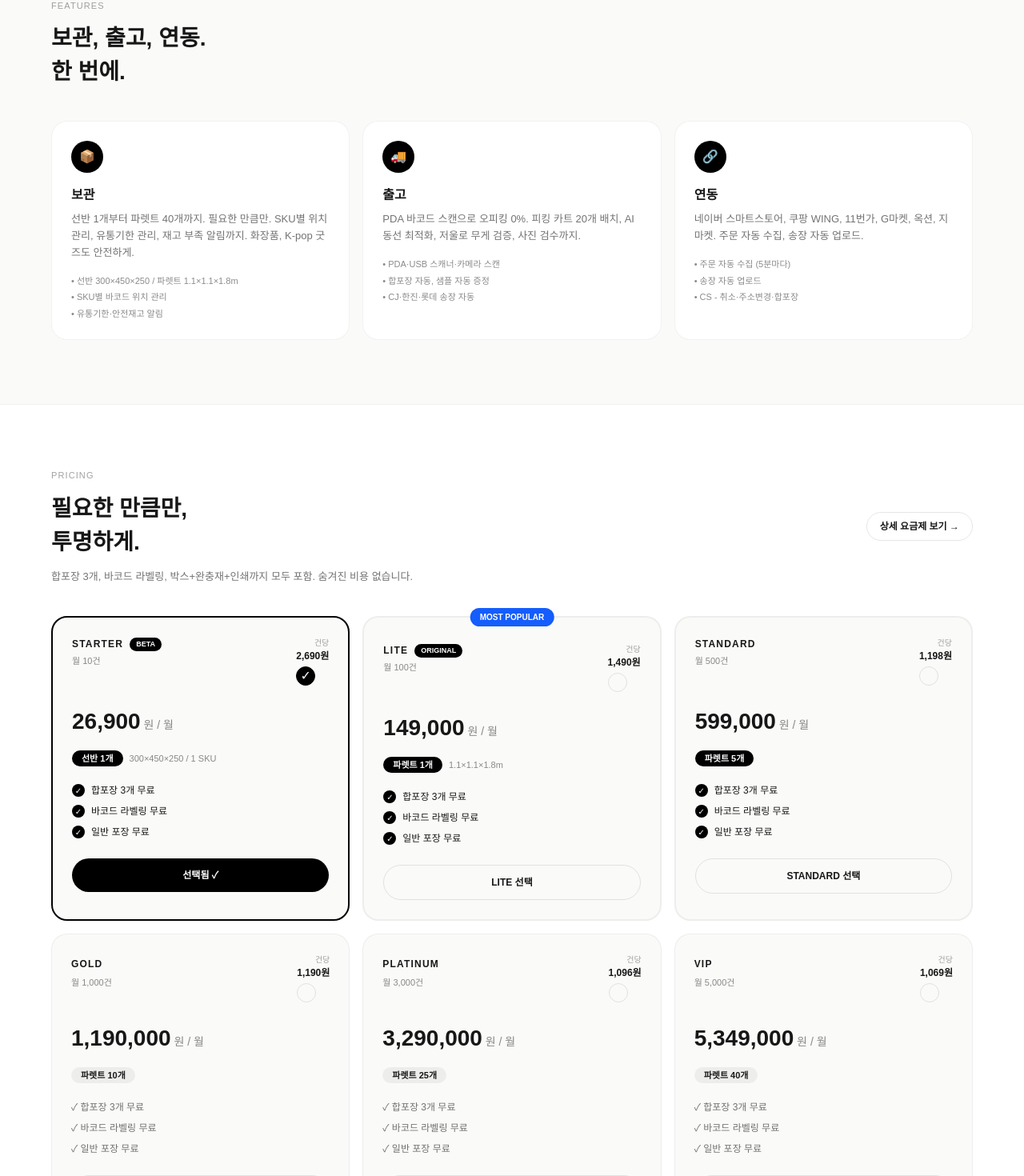
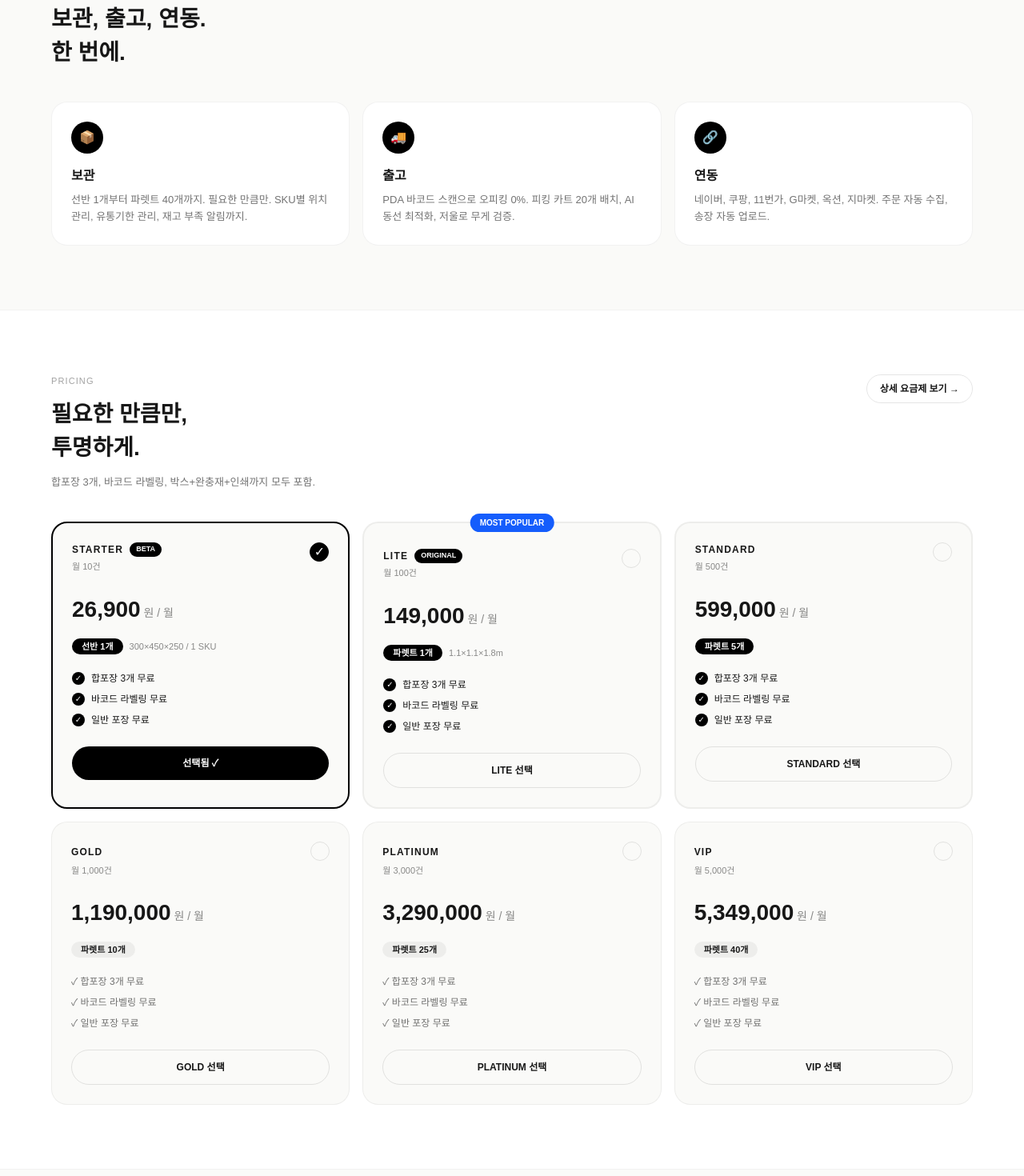
Before and after one commit to hanman19/flex-center, a Next.js app: page / in a window 1280 px wide. Shown: the part 920-2390 px from the top of the page at 80% size. Built offline with nearby package versions, Linux system fonts and the light colour scheme.

Commit message:
remove per-order price from homepage

```diff
--- a/src/app/page.tsx
+++ b/src/app/page.tsx
@@ -3,17 +3,17 @@ import { useState } from "react";
 import Link from "next/link";
 
 const PLANS = [
-  { id: "STARTER", name: "STARTER", quota: "월 10건", price: "26,900", per: "2,690원", over: "1,600원", range: "11-100건", switchText: "87건부터 LITE가 더 저렴", storage: "선반 1개", size: "300×450×250 / 1 SKU", badge: "BETA" },
-  { id: "LITE", name: "LITE", quota: "월 100건", price: "149,000", per: "1,490원", over: "1,400원", range: "101-500건", switchText: "421건부터 STANDARD가 더 저렴", storage: "파렛트 1개", size: "1.1×1.1×1.8m", badge: "ORIGINAL", popular: true },
-  { id: "STANDARD", name: "STANDARD", quota: "월 500건", price: "599,000", per: "1,198원", over: "1,200원", range: "501-1000건", switchText: "993건부터 GOLD가 더 저렴", storage: "파렛트 5개", size: "" },
-  { id: "GOLD", name: "GOLD", quota: "월 1,000건", price: "1,190,000", per: "1,190원", over: "1,150원", range: "1001-3000건", switchText: "2,826건부터 PLATINUM이 더 저렴", storage: "파렛트 10개", size: "" },
-  { id: "PLATINUM", name: "PLATINUM", quota: "월 3,000건", price: "3,290,000", per: "1,096원", over: "1,100원", range: "3001-5000건", switchText: "4,871건부터 VIP가 더 저렴", storage: "파렛트 25개", size: "" },
-  { id: "VIP", name: "VIP", quota: "월 5,000건", price: "5,349,000", per: "1,069원", over: "1,050원", range: "5001건~", switchText: "대량 협의·규모 경제", storage: "파렛트 40개", size: "" },
+  { id: "STARTER", name: "STARTER", quota: "월 10건", price: "26,900", over: "1,600원", range: "11-100건", switchText: "87건부터 LITE가 더 저렴", storage: "선반 1개", size: "300×450×250 / 1 SKU", badge: "BETA" },
+  { id: "LITE", name: "LITE", quota: "월 100건", price: "149,000", over: "1,400원", range: "101-500건", switchText: "421건부터 STANDARD가 더 저렴", storage: "파렛트 1개", size: "1.1×1.1×1.8m", badge: "ORIGINAL", popular: true },
+  { id: "STANDARD", name: "STANDARD", quota: "월 500건", price: "599,000", over: "1,200원", range: "501-1000건", switchText: "993건부터 GOLD가 더 저렴", storage: "파렛트 5개", size: "" },
+  { id: "GOLD", name: "GOLD", quota: "월 1,000건", price: "1,190,000", over: "1,150원", range: "1001-3000건", switchText: "2,826건부터 PLATINUM이 더 저렴", storage: "파렛트 10개", size: "" },
+  { id: "PLATINUM", name: "PLATINUM", quota: "월 3,000건", price: "3,290,000", over: "1,100원", range: "3001-5000건", switchText: "4,871건부터 VIP가 더 저렴", storage: "파렛트 25개", size: "" },
+  { id: "VIP", name: "VIP", quota: "월 5,000건", price: "5,349,000", over: "1,050원", range: "5001건~", switchText: "대량 협의·규모 경제", storage: "파렛트 40개", size: "" },
 ];
 
-export default function HomePageFull() {
+export default function HomePage() {
   const [selected, setSelected] = useState("STARTER");
-  const [showPricingDetail, setShowPricingDetail] = useState(false);
+  const [showDetail, setShowDetail] = useState(false);
 
   return (
     <div className="min-h-screen bg-[#fafaf8]">
@@ -31,15 +31,15 @@ export default function HomePageFull() {
       </header>
 
       <main>
-        {/* HERO - 기존 내용 복구! */}
+        {/* HERO */}
         <section className="max-w-[1200px] mx-auto px-6 py-20">
           <div className="flex items-center gap-2 text-[11px] opacity-60"><span className="w-2 h-2 bg-green-500 rounded-full animate-pulse"></span>BETA · 김포 물류센터에서 직접 운영 · 실제 발송 데이터 기반</div>
           <h1 className="mt-6 text-[48px] font-black leading-[0.9] tracking-[-0.04em]">필요한 만큼만,<br/>투명하게.<br/><span className="opacity-20">FLEX CENTER.</span></h1>
-          <p className="mt-6 text-[15px] opacity-60 max-w-[520px] leading-[1.6]">FLEX CENTER는 김포에 위치한 마이크로 풀필먼트 서비스입니다. 보관, 출고, 플랫폼 연동을 하나로. 합포장 3개, 바코드 라벨링, 박스+완충재+인쇄까지 모두 포함. 숨겨진 비용 없습니다.</p>
+          <p className="mt-6 text-[15px] opacity-60 max-w-[520px] leading-[1.6]">FLEX CENTER는 김포에 위치한 마이크로 풀필먼트 서비스입니다. 보관, 출고, 플랫폼 연동을 하나로. 합포장 3개, 바코드 라벨링, 박스+완충재+인쇄까지 모두 포함.</p>
           <div className="mt-8 flex gap-3"><Link href="/onboarding" className="bg-black text-white px-6 py-3 rounded-full font-bold text-[13px]">무료로 시작하기 →</Link><a href="#pricing" className="border border-black/10 px-6 py-3 rounded-full font-bold text-[13px]">요금제 보기</a></div>
         </section>
 
-        {/* COMPANY INTRO - 기존 내용! */}
+        {/* ABOUT */}
         <section className="bg-white border-y border-black/5">
           <div className="max-w-[1200px] mx-auto px-6 py-16 grid md:grid-cols-3 gap-8">
             <div><p className="text-[11px] opacity-40 tracking-widest">ABOUT US</p><p className="mt-3 text-[20px] font-bold leading-tight">김포센터에서<br/>직접 운영하는<br/>풀필먼트</p></div>
@@ -47,27 +47,27 @@ export default function HomePageFull() {
           </div>
         </section>
 
-        {/* 3 FEATURES - 기존 내용! */}
+        {/* FEATURES */}
         <section id="features" className="max-w-[1200px] mx-auto px-6 py-20">
           <p className="text-[11px] opacity-40 tracking-widest">FEATURES</p>
           <h2 className="mt-3 text-[28px] font-black">보관, 출고, 연동.<br/>한 번에.</h2>
           <div className="mt-10 grid md:grid-cols-3 gap-4">
-            <div className="bg-white border border-black/5 rounded-[20px] p-6"><div className="w-10 h-10 bg-black text-white rounded-full flex items-center justify-center">📦</div><h3 className="mt-4 font-bold text-[16px]">보관</h3><p className="mt-2 text-[13px] opacity-60 leading-[1.6]">선반 1개부터 파렛트 40개까지. 필요한 만큼만. SKU별 위치 관리, 유통기한 관리, 재고 부족 알림까지. 화장품, K-pop 굿즈도 안전하게.</p><ul className="mt-4 text-[11px] opacity-50 space-y-1"><li>• 선반 300×450×250 / 파렛트 1.1×1.1×1.8m</li><li>• SKU별 바코드 위치 관리</li><li>• 유통기한·안전재고 알림</li></ul></div>
-            <div className="bg-white border border-black/5 rounded-[20px] p-6"><div className="w-10 h-10 bg-black text-white rounded-full flex items-center justify-center">🚚</div><h3 className="mt-4 font-bold text-[16px]">출고</h3><p className="mt-2 text-[13px] opacity-60 leading-[1.6]">PDA 바코드 스캔으로 오피킹 0%. 피킹 카트 20개 배치, AI 동선 최적화, 저울로 무게 검증, 사진 검수까지.</p><ul className="mt-4 text-[11px] opacity-50 space-y-1"><li>• PDA·USB 스캐너·카메라 스캔</li><li>• 합포장 자동, 샘플 자동 증정</li><li>• CJ·한진·롯데 송장 자동</li></ul></div>
-            <div className="bg-white border border-black/5 rounded-[20px] p-6"><div className="w-10 h-10 bg-black text-white rounded-full flex items-center justify-center">🔗</div><h3 className="mt-4 font-bold text-[16px]">연동</h3><p className="mt-2 text-[13px] opacity-60 leading-[1.6]">네이버 스마트스토어, 쿠팡 WING, 11번가, G마켓, 옥션, 지마켓. 주문 자동 수집, 송장 자동 업로드.</p><ul className="mt-4 text-[11px] opacity-50 space-y-1"><li>• 주문 자동 수집 (5분마다)</li><li>• 송장 자동 업로드</li><li>• CS - 취소·주소변경·합포장</li></ul></div>
+            <div className="bg-white border border-black/5 rounded-[20px] p-6"><div className="w-10 h-10 bg-black text-white rounded-full flex items-center justify-center">📦</div><h3 className="mt-4 font-bold text-[16px]">보관</h3><p className="mt-2 text-[13px] opacity-60 leading-[1.6]">선반 1개부터 파렛트 40개까지. 필요한 만큼만. SKU별 위치 관리, 유통기한 관리, 재고 부족 알림까지.</p></div>
+            <div className="bg-white border border-black/5 rounded-[20px] p-6"><div className="w-10 h-10 bg-black text-white rounded-full flex items-center justify-center">🚚</div><h3 className="mt-4 font-bold text-[16px]">출고</h3><p className="mt-2 text-[13px] opacity-60 leading-[1.6]">PDA 바코드 스캔으로 오피킹 0%. 피킹 카트 20개 배치, AI 동선 최적화, 저울로 무게 검증.</p></div>
+            <div className="bg-white border border-black/5 rounded-[20px] p-6"><div className="w-10 h-10 bg-black text-white rounded-full flex items-center justify-center">🔗</div><h3 className="mt-4 font-bold text-[16px]">연동</h3><p className="mt-2 text-[13px] opacity-60 leading-[1.6]">네이버, 쿠팡, 11번가, G마켓, 옥션, 지마켓. 주문 자동 수집, 송장 자동 업로드.</p></div>
           </div>
         </section>
 
-        {/* PRICING - 카드 + 상세 테이블 토글! */}
+        {/* PRICING */}
         <section id="pricing" className="bg-white border-y border-black/5 py-20">
           <div className="max-w-[1200px] mx-auto px-6">
-            <div className="flex items-center justify-between"><div><p className="text-[11px] opacity-40 tracking-widest">PRICING</p><h2 className="mt-3 text-[28px] font-black">필요한 만큼만,<br/>투명하게.</h2><p className="mt-3 text-[13px] opacity-60">합포장 3개, 바코드 라벨링, 박스+완충재+인쇄까지 모두 포함. 숨겨진 비용 없습니다.</p></div><button onClick={()=>setShowPricingDetail(!showPricingDetail)} className="text-[12px] px-4 py-2 rounded-full border border-black/10 font-bold">{showPricingDetail ? "간략히 보기" : "상세 요금제 보기 →"}</button></div>
+            <div className="flex items-start justify-between"><div><p className="text-[11px] opacity-40 tracking-widest">PRICING</p><h2 className="mt-3 text-[28px] font-black">필요한 만큼만,<br/>투명하게.</h2><p className="mt-3 text-[13px] opacity-60">합포장 3개, 바코드 라벨링, 박스+완충재+인쇄까지 모두 포함.</p></div><button onClick={()=>setShowDetail(!showDetail)} className="text-[12px] px-4 py-2 rounded-full border border-black/10 font-bold">{showDetail ? "간략히 보기" : "상세 요금제 보기 →"}</button></div>
 
             <div className="mt-10 grid md:grid-cols-3 gap-4">
               {PLANS.slice(0,3).map(p=>(
                 <div key={p.id} className={`rounded-[20px] p-6 border-2 bg-[#fafaf8] relative ${selected===p.id ? "border-black" : "border-black/5"} ${p.popular ? "pt-8" : ""}`}>
                   {p.popular && <div className="absolute -top-3 left-1/2 -translate-x-1/2 bg-blue-600 text-white text-[10px] font-black px-3 py-1 rounded-full">MOST POPULAR</div>}
-                  <div className="flex items-start justify-between"><div><div className="flex items-center gap-2"><span className="font-bold text-[12px] tracking-widest">{p.name}</span>{p.badge && <span className="bg-black text-white text-[9px] px-2 py-0.5 rounded-full font-bold">{p.badge}</span>}</div><p className="text-[11px] opacity-50 mt-1">{p.quota}</p></div><div className="text-right"><p className="text-[10px] opacity-40">건당</p><p className="font-bold text-[12px]">{p.per}</p><button onClick={()=>setSelected(p.id)} className={`mt-1 w-6 h-6 rounded-full border flex items-center justify-center ${selected===p.id ? "bg-black text-white border-black" : "border-black/10"}`}>{selected===p.id && "✓"}</button></div></div>
+                  <div className="flex items-start justify-between"><div><div className="flex items-center gap-2"><span className="font-bold text-[12px] tracking-widest">{p.name}</span>{p.badge && <span className="bg-black text-white text-[9px] px-2 py-0.5 rounded-full font-bold">{p.badge}</span>}</div><p className="text-[11px] opacity-50 mt-1">{p.quota}</p></div><button onClick={()=>setSelected(p.id)} className={`w-6 h-6 rounded-full border flex items-center justify-center ${selected===p.id ? "bg-black text-white border-black" : "border-black/10"}`}>{selected===p.id && "✓"}</button></div>
                   <p className="mt-6 text-[28px] font-black">{p.price}<span className="text-[14px] font-normal opacity-50"> 원 / 월</span></p>
                   <div className="mt-3"><span className="bg-black text-white text-[11px] px-3 py-1 rounded-full font-bold">{p.storage}</span><span className="text-[11px] opacity-50 ml-2">{p.size}</span></div>
                   <div className="mt-5 space-y-2 text-[12px]"><p className="flex items-center gap-2"><span className="w-4 h-4 bg-black text-white rounded-full flex items-center justify-center text-[10px]">✓</span>합포장 3개 무료</p><p className="flex items-center gap-2"><span className="w-4 h-4 bg-black text-white rounded-full flex items-center justify-center text-[10px]">✓</span>바코드 라벨링 무료</p><p className="flex items-center gap-2"><span className="w-4 h-4 bg-black text-white rounded-full flex items-center justify-center text-[10px]">✓</span>일반 포장 무료</p></div>
@@ -79,42 +79,34 @@ export default function HomePageFull() {
             <div className="mt-4 grid md:grid-cols-3 gap-4">
               {PLANS.slice(3).map(p=>(
                 <div key={p.id} className={`rounded-[20px] p-6 border bg-[#fafaf8] ${selected===p.id ? "border-black border-2" : "border-black/5"}`}>
-                  <div className="flex items-start justify-between"><div><span className="font-bold text-[12px] tracking-widest">{p.name}</span><p className="text-[11px] opacity-50 mt-1">{p.quota}</p></div><div className="text-right"><p className="text-[10px] opacity-40">건당</p><p className="font-bold text-[12px]">{p.per}</p><button onClick={()=>setSelected(p.id)} className={`mt-1 w-6 h-6 rounded-full border flex items-center justify-center ${selected===p.id ? "bg-black text-white border-black" : "border-black/10"}`}>{selected===p.id && "✓"}</button></div></div>
+                  <div className="flex items-start justify-between"><div><span className="font-bold text-[12px] tracking-widest">{p.name}</span><p className="text-[11px] opacity-50 mt-1">{p.quota}</p></div><button onClick={()=>setSelected(p.id)} className={`w-6 h-6 rounded-full border flex items-center justify-center ${selected===p.id ? "bg-black text-white border-black" : "border-black/10"}`}>{selected===p.id && "✓"}</button></div>
                   <p className="mt-6 text-[28px] font-black">{p.price}<span className="text-[14px] font-normal opacity-50"> 원 / 월</span></p>
                   <div className="mt-3"><span className="bg-black/5 text-[11px] px-3 py-1 rounded-full font-bold">{p.storage}</span></div>
-                  <div className="mt-5 space-y-2 text-[12px] opacity-60"><p className="flex items-center gap-2">✓ 합포장 3개 무료</p><p className="flex items-center gap-2">✓ 바코드 라벨링 무료</p><p className="flex items-center gap-2">✓ 일반 포장 무료</p></div>
+                  <div className="mt-5 space-y-2 text-[12px] opacity-60"><p>✓ 합포장 3개 무료</p><p>✓ 바코드 라벨링 무료</p><p>✓ 일반 포장 무료</p></div>
                   <button onClick={()=>setSelected(p.id)} className={`mt-6 w-full py-3 rounded-full font-bold text-[12px] ${selected===p.id ? "bg-black text-white" : "border border-black/10"}`}>{selected===p.id ? "선택됨 ✓" : `${p.name} 선택`}</button>
                 </div>
               ))}
             </div>
 
-            {/* 상세 테이블 - 요금제 클릭하면 보이게! */}
-            {showPricingDetail && (
-              <div className="mt-12 animate-in">
+            {showDetail && (
+              <div className="mt-12">
                 <h3 className="font-bold text-[14px]">상세 요금제 - 초과 건당 포함</h3>
-                <p className="text-[11px] opacity-50 mt-1">요금제를 클릭하면 초과 건당 요금과 자동 전환 안내가 보여요!</p>
                 <div className="mt-6 overflow-auto rounded-[16px] border border-black/5 bg-white">
                   <table className="w-full text-[12px]">
-                    <thead className="bg-black text-white text-[11px]"><tr><th className="text-left py-3 px-4">요금제</th><th className="text-left">조합 건수</th><th className="text-left">월 요금</th><th className="text-left">건당 단가</th><th className="text-left"><span className="bg-green-500 text-white px-2 py-0.5 rounded-full text-[10px]">초과 건당</span></th><th className="text-left">자동 전환 안내</th><th className="text-left">보관 포함</th></tr></thead>
+                    <thead className="bg-black text-white text-[11px]"><tr><th className="text-left py-3 px-4">요금제</th><th className="text-left">조합 건수</th><th className="text-left">월 요금</th><th className="text-left"><span className="bg-green-500 text-white px-2 py-0.5 rounded-full text-[10px]">초과 건당</span></th><th className="text-left">자동 전환 안내</th><th className="text-left">보관 포함</th></tr></thead>
                     <tbody>
                       {PLANS.map(p=>(
-                        <tr key={p.id} className={`border-b border-black/5 ${selected===p.id ? "bg-[#fafaf8] font-bold" : ""}`}><td className="py-3 px-4">{p.name}</td><td>{p.quota}</td><td>{p.price}원</td><td>{p.per}</td><td><span className={`px-2 py-1 rounded-full text-[11px] font-bold ${selected===p.id ? "bg-black text-white" : "bg-green-50 text-green-700 border border-green-200"}`}>{p.over} ({p.range}) ↓</span></td><td className="text-[11px] opacity-60">{p.switchText}</td><td>{p.storage}</td></tr>
+                        <tr key={p.id} className={`border-b border-black/5 ${selected===p.id ? "bg-[#fafaf8] font-bold" : ""}`}><td className="py-3 px-4">{p.name}</td><td>{p.quota}</td><td>{p.price}원</td><td><span className={`px-2 py-1 rounded-full text-[11px] font-bold ${selected===p.id ? "bg-black text-white" : "bg-green-50 text-green-700 border border-green-200"}`}>{p.over} ({p.range}) ↓</span></td><td className="text-[11px] opacity-60">{p.switchText}</td><td>{p.storage}</td></tr>
                       ))}
                     </tbody>
                   </table>
                 </div>
                 <div className="mt-3 flex gap-2 text-[11px]"><span className="bg-black/5 px-3 py-1 rounded-full">Toss Payments Metered Billing 지원</span><span className="bg-black/5 px-3 py-1 rounded-full opacity-60">보관료: 파렛트당 2~3만원/월, 최소 1만~80만원</span><span className="bg-black/5 px-3 py-1 rounded-full opacity-60">야간/주말 +300~600원</span></div>
-
-                <div className="mt-8 grid md:grid-cols-2 gap-6">
-                  <div><h4 className="font-bold text-[12px]">STORAGE & FEES - 보관은 필요한 만큼</h4><div className="mt-3 grid grid-cols-3 gap-2">{PLANS.map(p=><div key={p.id} className={`rounded-[12px] p-3 border text-[11px] ${selected===p.id ? "border-black bg-black text-white" : "bg-white border-black/5"}`}><p className="opacity-60">{p.name}</p><p className="font-bold mt-1">{p.storage}</p><p className="opacity-60 mt-1 text-[10px]">{p.id==="STARTER" ? "초과 불가" : p.id==="LITE" ? "3만원/월" : p.id==="STANDARD" ? "3만원/월" : p.id==="GOLD" ? "2.5만원/월" : "2만원/월"}</p></div>)}</div></div>
-                  <div><h4 className="font-bold text-[12px]">NIGHT & WEEKEND - 야간·주말, 정해진 기준대로만</h4><div className="mt-3 grid grid-cols-6 gap-0 border border-black/5 rounded-[12px] overflow-hidden bg-white text-[11px] text-center"><div className="py-3 border-r border-black/5"><p className="opacity-50">평일 주간</p><p className="text-[10px] opacity-40">09-18</p><p className="mt-1 font-bold text-green-600">포함</p></div><div className="py-3 border-r border-black/5"><p className="opacity-50">평일 연장</p><p className="text-[10px] opacity-40">18-22</p><p className="mt-1 font-bold text-amber-600">+300원</p></div><div className="py-3 border-r border-black/5"><p className="opacity-50">야간</p><p className="text-[10px] opacity-40">22-06</p><p className="mt-1 font-bold text-amber-600">+300원</p></div><div className="py-3 border-r border-black/5"><p className="opacity-50">연장+야간</p><p className="text-[10px] opacity-40">22-24</p><p className="mt-1 font-bold text-red-600">+600원</p></div><div className="py-3 border-r border-black/5"><p className="opacity-50">주말 주간</p><p className="text-[10px] opacity-40">09-18</p><p className="mt-1 font-bold text-amber-600">+300원</p></div><div className="py-3"><p className="opacity-50">주말 야간</p><p className="text-[10px] opacity-40">22-06</p><p className="mt-1 font-bold text-red-600">+600원</p></div></div></div>
-                </div>
               </div>
             )}
           </div>
         </section>
 
-        {/* HOW IT WORKS - 기존 내용! */}
         <section id="how" className="max-w-[1200px] mx-auto px-6 py-20">
           <p className="text-[11px] opacity-40 tracking-widest">HOW IT WORKS</p>
           <h2 className="mt-3 text-[28px] font-black">4단계면 끝.<br/>오늘부터 시작.</h2>
```
